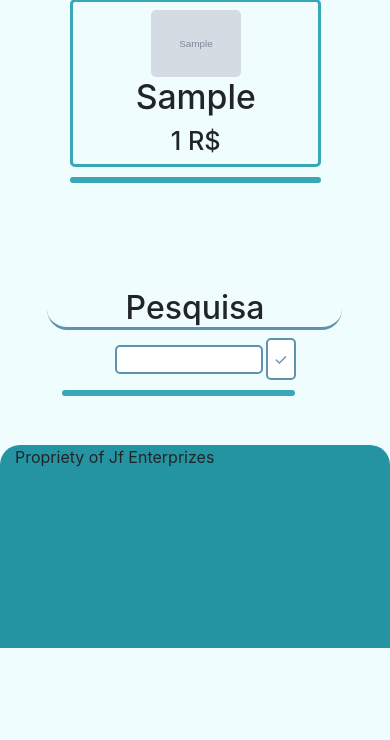
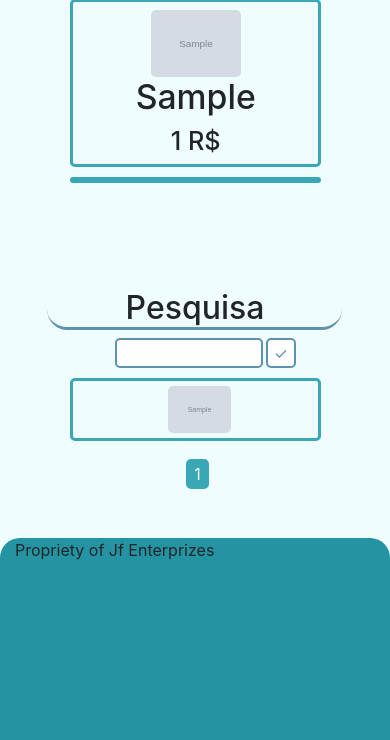
Before and after one commit to GuztaJF-DS/Ideal-Stock, a PHP site: page /stock.php in a window 390 px wide. Shown: the part 142-882 px from the top of the page. Before the commit the page ends 790 px from the top, so only its background shows below. Run offline with PHP 8.4, Linux system fonts and the light colour scheme; tables that the repository leaves empty hold one stand-in row (values such as "Sample post"); grey boxes marked "Sample" are stand-in pictures.

Commit message:
added pagination

```diff
--- a/Admin/conexao.php
+++ b/Admin/conexao.php
@@ -99,7 +99,7 @@
         return $res;
     }
 
-    function ListarProdutos($type,$id)
+    function ListarProdutos($type,$id,$I1,$I2)
     {
 
         if($type==null){
@@ -115,9 +115,17 @@
             ORDER BY cd_produto DESC
             LIMIT 1,12;';
         }
+        else if($type=="Search"){
+            $sql = 'SELECT * from tb_produto
+            ORDER BY nm_produto ASC
+            LIMIT '.$I1.','.$I2.';';
+        }
         else if($type=="Product"){
             $sql = 'SELECT * from tb_produto
             WHERE cd_produto='.$id.';';
+        }
+        else if($type=="Total"){
+            $sql = 'SELECT COUNT(cd_produto) from tb_produto;';
         }
         $res = $GLOBALS['conexao']->query($sql);
         return $res;
--- a/Css/style.css
+++ b/Css/style.css
@@ -67,7 +67,7 @@ h6 {
   border-radius: 5px;
   margin-left: 23%;
   width: 50%;
-  height: 3.5vh;
+  height: auto;
 }
 .Search_Button {
   color: #5e92ad;
@@ -76,7 +76,9 @@ h6 {
   margin-left: 1%;
   border-style: solid;
   border-radius: 5px;
-  height: 5vh;
+  height: auto;
+  transition-property: color, background-color;
+  transition-duration: .2s;
 }
 .Search_Button:hover {
   color: white;
@@ -96,6 +98,14 @@ h6 {
 
 /*Display For Phone*/
 @media only screen and (min-width: 0px) and (max-width: 785px) {
+  .Page{
+    margin-top: 10px;
+    margin-bottom: 10px;
+    margin-right: 2%;
+    margin-left: 5%;
+    max-width: 79%;
+    text-align: center;
+  }
 .Login_Part{
     margin-left:14vw;
   }
@@ -127,8 +137,8 @@ h6 {
     margin-top: 10px;
     margin-bottom: 10px;
     margin-right: 2%;
-    margin-left: 5%;
-    max-width: 79%;
+    margin-left: 7.75%;
+    max-width: 85%;
     text-align: center;
   }
 
@@ -137,11 +147,10 @@ h6 {
     display: inline-block;
     margin-top: 2%;
     margin-bottom: 5px;
-    margin-right: 2vw;
-    margin-left: 1vw;
-    max-width: 20vw;
+    margin-right: 1vw;
+    margin-left: 3vw;
+    max-width: 16vw;
     max-height: 24vh;
-    max-width: 20%;
   }
   .Itens_Base {
     border-style: solid;
@@ -200,6 +209,14 @@ h6 {
 /*Display For Pc*/
 
 @media only screen and (min-width: 786px) {
+  .Page{
+    margin-top: 10px;
+    margin-bottom: 10px;
+    margin-right: 2%;
+    margin-left: 11%;
+    text-align: center;
+  }
+
   .Login_Part{
     margin-left:5vw;
   }
@@ -305,6 +322,23 @@ h6 {
     height: 30vh;
   }
 }
+.PageButtons{
+    border-style: solid;
+    border-color: #39a7b5;
+    color:#F0FDFF;
+    background-color: #39a7b5;
+    border-radius: 5px;
+    margin-left:5px;
+    text-align: center;
+    transition-property: color, background-color;
+    transition-duration: .2s;
+  }
+  .PageButtons:hover{
+    border-color: #39a7b5;
+    color:#39a7b5;
+    background-color: #F0FDFF;
+  }
+
 .Text {
   font-size: 1.2vh;
   text-align:left;
--- a/Produto.php
+++ b/Produto.php
@@ -21,7 +21,7 @@
         <div class="col-10 offset-1 Menu_base mt-2">
           <h2 class="Line">Produto</h2>
             <?php
-              $Product=ListarProdutos("Product",$_GET['id']);
+              $Product=ListarProdutos("Product",$_GET['id'],null,null);
               while ($p=$Product->fetch_array()) {
                 $fotos=ListarFotos($p['cd_produto']);
                 $f=$fotos->fetch_array();
@@ -33,7 +33,7 @@
             ?>
                 <div class="Product">
                   <?php
-                    $Product=ListarProdutos("Product",$_GET['id']);
+                    $Product=ListarProdutos("Product",$_GET['id'],null,null);
                     while($p=$Product->fetch_array()){
                       echo '<div class="Product_Info"><br>
                       <strong>Produto:</strong>'.$p['nm_produto'].'<br>
@@ -43,7 +43,7 @@
                       <strong>Data de Entrada:</strong> '.$p['entrada_produto'].'<br>
                       <strong>Descrição:</strong>'.$p['ds_produto'].'</div>
                       <div class="Product_Buy"><br>
-                        <strong>Quantidade: </strong><input type="number" class="qtn" name="qtn"><br>
+                        <strong>Quantidade: </strong><input type="number" class="qtn" name="qtn" min="0" max="'.$p['qt_produto'].'"><br>
                         <strong>Custo Total :</strong> 00.00 R$<br>
                         <input type="Button" class="mt-2 mb-2 Buy" name="Aderir" value="Aderir">
                       </div>';
--- a/stock.php
+++ b/stock.php
@@ -19,7 +19,7 @@
         <div class="col-10 offset-1 Menu_base mt-2">
           <h2 class="Line">Destaque</h2>
           <?php
-          $Product=ListarProdutos("Display",null);
+          $Product=ListarProdutos("Display",null,null,null);
           while ($p=$Product->fetch_array()) {
             $fotos=ListarFotos($p['cd_produto']);
             $f=$fotos->fetch_array();
@@ -32,7 +32,7 @@
             ?>
             <div class="Itens_Base">
               <?php
-              $Product=ListarProdutos("Products",null);
+              $Product=ListarProdutos("Products",null,null,null);
               while ($p=$Product->fetch_array()) {
                 $fotos=ListarFotos($p['cd_produto']);
                 $f=$fotos->fetch_array();
@@ -51,18 +51,32 @@
           <input type="text" name="Search" class="Search_Input"><input type="button" name="Search_Button" value="✓" class="Search_Button">
             <div class="Itens_Base_Search">
               <?php
-              $Product=ListarProdutos("Products",null);
+              $Page=(isset($_GET['Page'])) ? ($_GET['Page']) :1;
+              $NItens=12;
+              $Page=($NItens*$Page)-$NItens;
+              $Product=ListarProdutos("Search",null,$Page,$NItens);
               while ($p=$Product->fetch_array()) {
                 $fotos=ListarFotos($p['cd_produto']);
                 $f=$fotos->fetch_array();
                 echo'<div class="Item_Pic">
                       <a href="Produto.php?id='.$p['cd_produto'].'"><img src="'.$f['nm_foto'].'"  class="Responsive_pic"></a>
-                      <a href="Produto.php?id='.$p['cd_produto'].'"><h2 class="Text"><span>'.$p['nm_produto'].'</span></h2></a>
+                      <a href="Produto.php?id='.$p['cd_produto'].'"><h2 class="Text"><span><strong>'.$p['nm_produto'].'</strong></span><br><span>'.$p['vl_produto'].' R$</span></h2></a>
                      </div>';
                 }
               ?>
         </div>
       </div>
+      </div>
+      <div class="col-10 offset-1 Page mt-2">
+      <?php
+        $P=ListarProdutos("Total",null,$Page,$NItens);
+        $t=$P->fetch_array();
+        $total=$t['COUNT(cd_produto)'];
+        $buttons=ceil($total/$NItens);
+        for($i=1;$i<=$buttons;$i++){
+          echo'<a href ="?Search=0&Page='.$i.'"><input type="button" class="PageButtons" value='.$i.'></a>';
+        }
+      ?>
       </div>
       <div class="row">
         <div class="col-12 Footer">Propriety of Jf Enterprizes</div>
```
